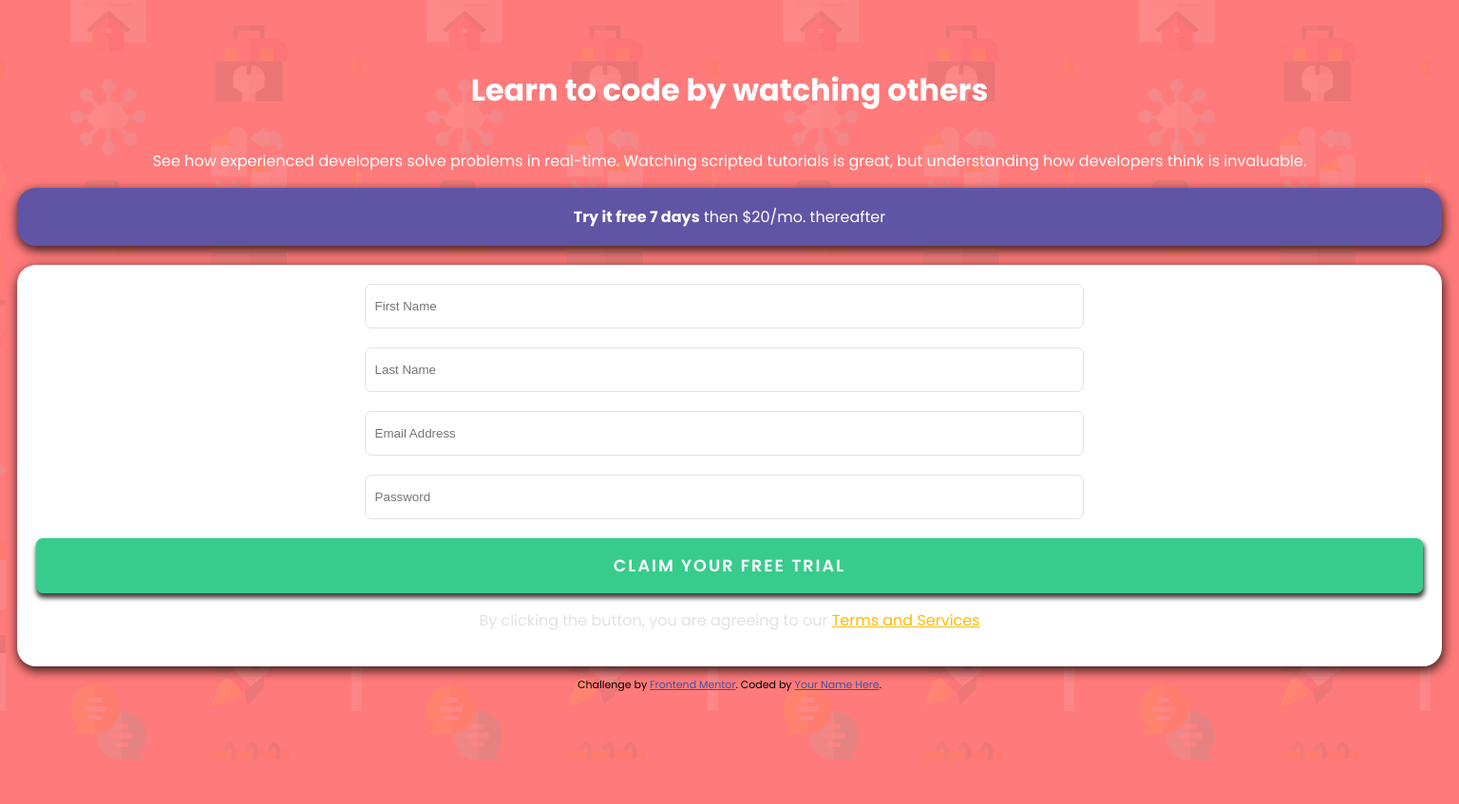
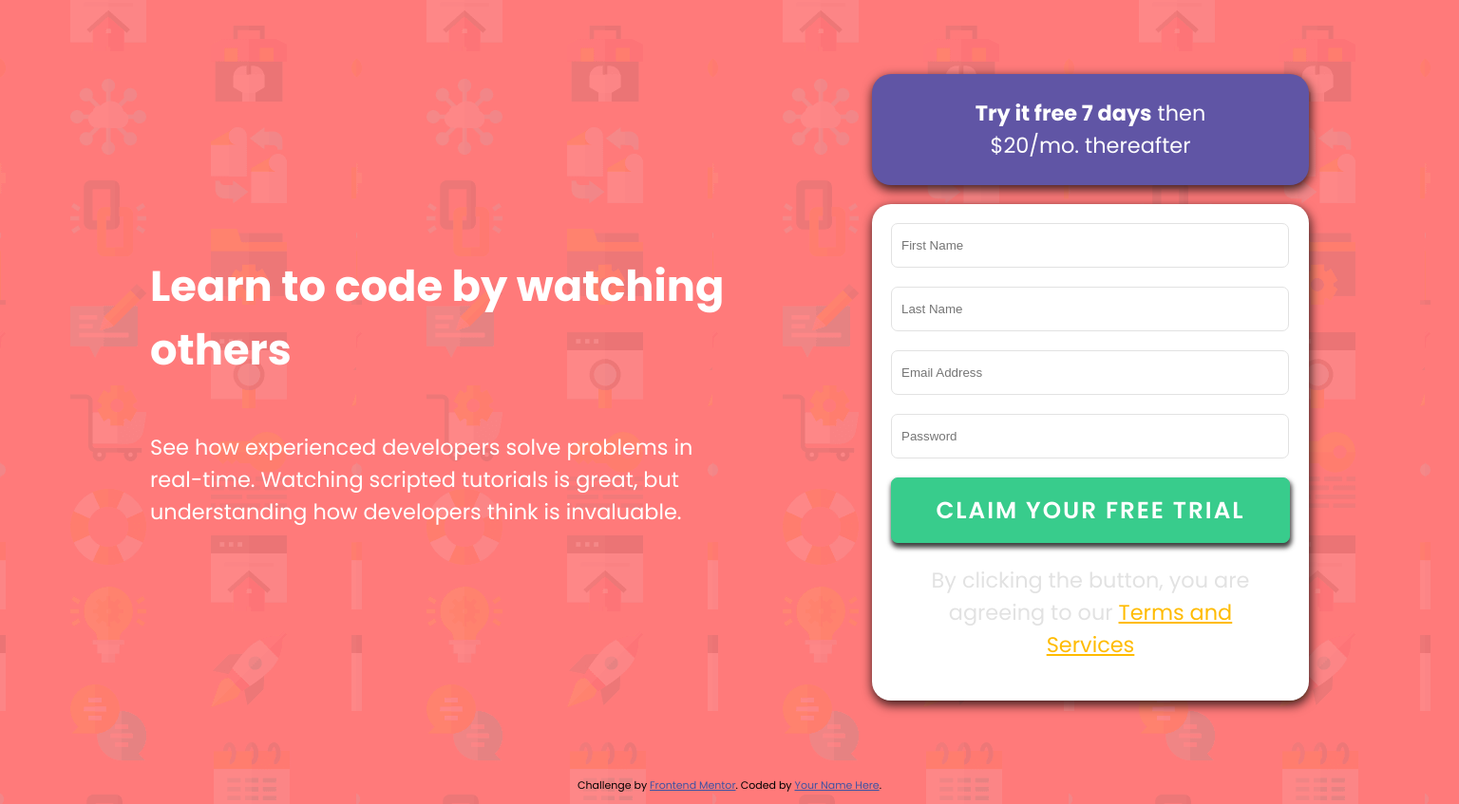
Before and after one commit to calWoolgar/frontendMentor2, a plain HTML site: page index.html in a window 1536 px wide. Shown: the whole page at 95% size. Before the commit the page ends 800 px from the top, so only its background shows below. Drawn offline with Linux system fonts and the light colour scheme.

Commit message:
Moving to desktop version

```diff
--- a/css/app.css
+++ b/css/app.css
@@ -85,3 +85,30 @@ body {
 .terms > a {
     color: rgb(255, 187, 0);
 }
+
+@media only screen and (min-width:1440px){
+    body, main {
+        min-height: 100vh;
+        font-size: 1.4rem;
+    }
+
+    main {
+        display: grid;
+        grid-template-columns: 50% 50%;
+        justify-content: center;
+        align-items: center;
+    }
+
+    .west-side {
+        margin: 0 0 0 150px;
+        text-align: start;
+    }
+
+    .west-side > p {
+        padding: 0;
+    }
+
+    .east-side {
+        margin: 0 150px;
+    }
+}
```
